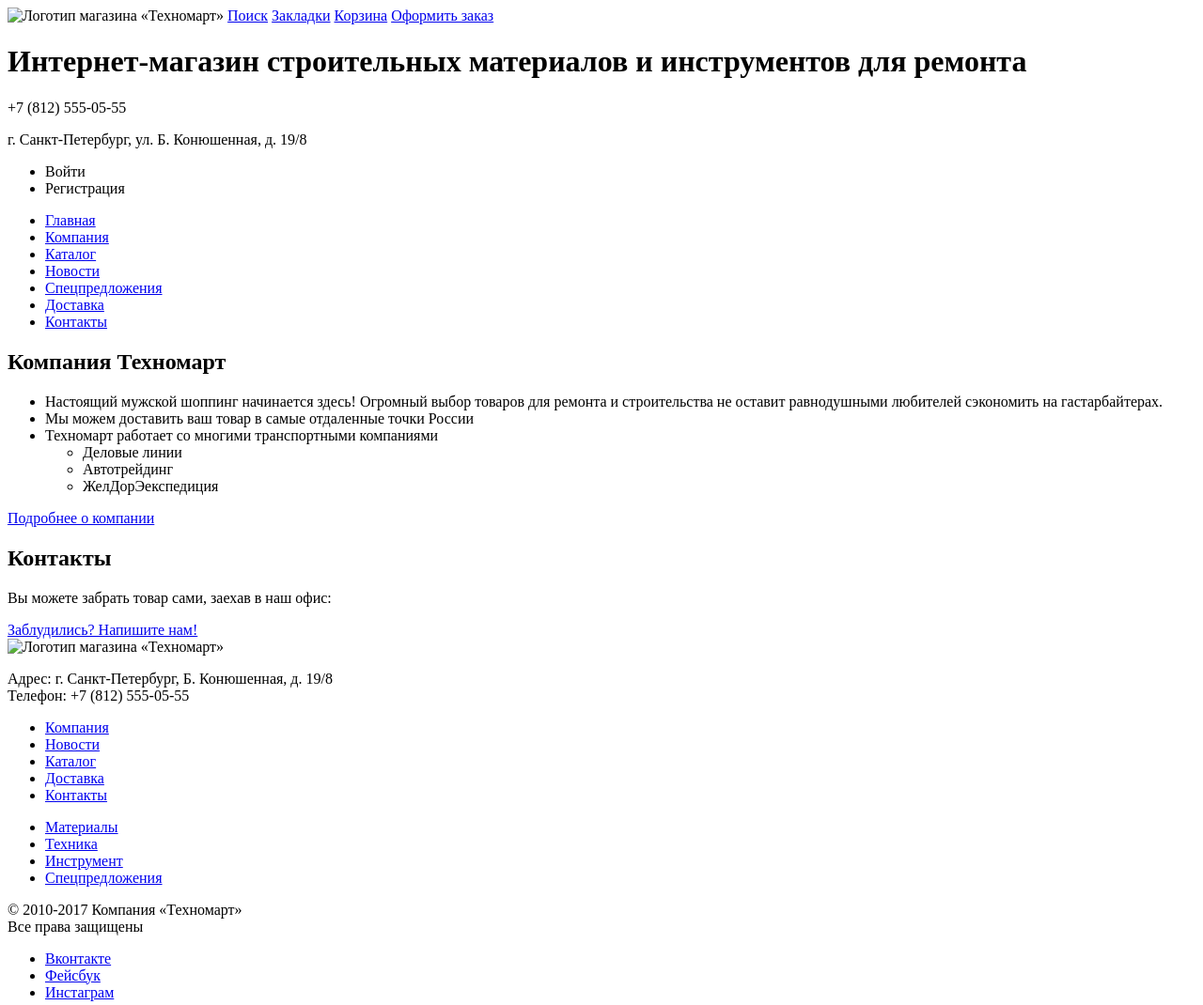
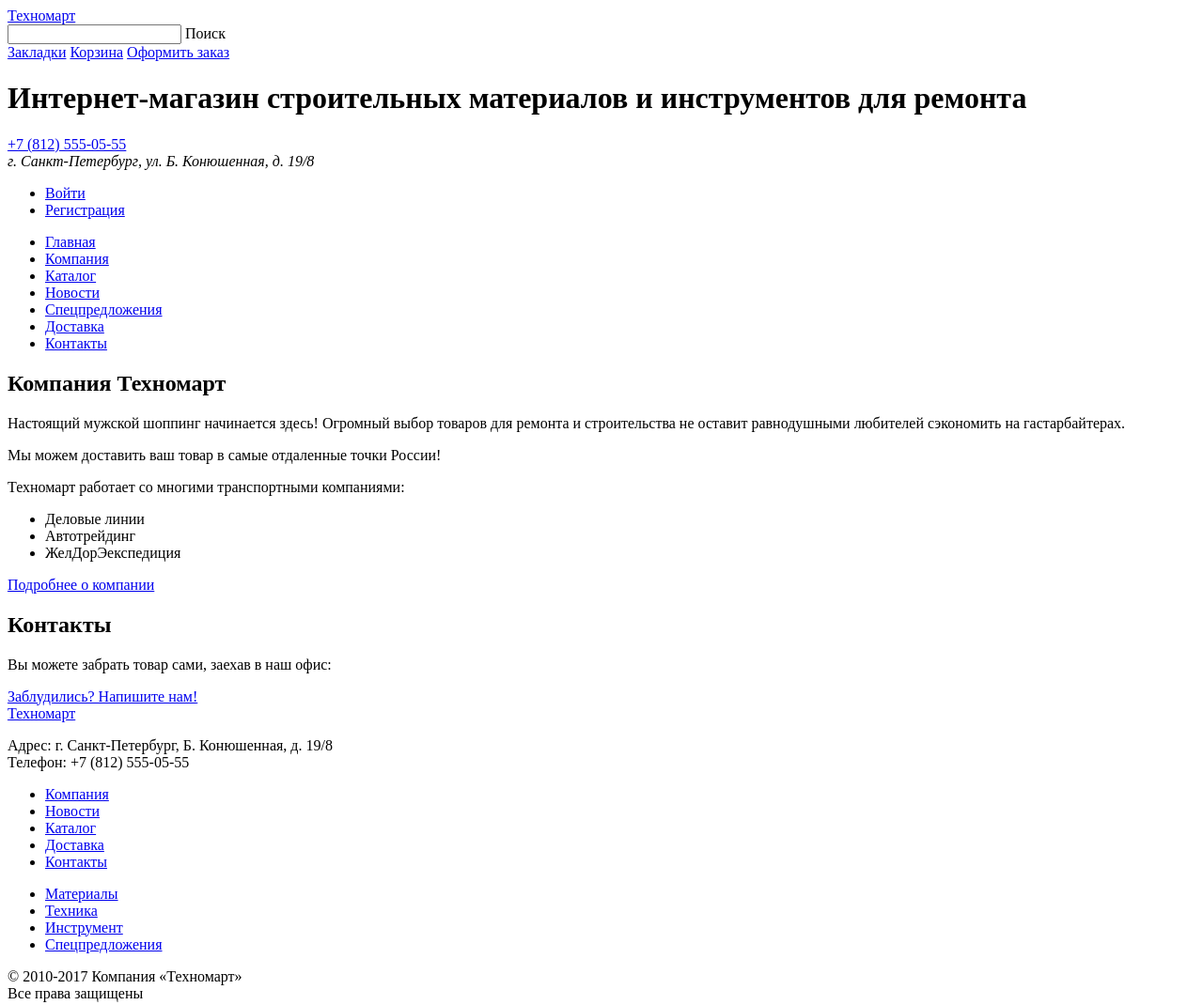
Before and after one commit to MalyshevaValeriya/-, a plain HTML site: page index.html in a window 1280 px wide. Shown: the top 1070 px of the page at 94% size. Drawn offline with Linux system fonts and the light colour scheme.

Commit message:
Задание 2 (отредактировано)

```diff
--- a/index.html
+++ b/index.html
@@ -4,28 +4,32 @@
     <meta charset="utf-8">
     <title>HTML Academy: Техномарт</title>
   </head>
+
   <body>
     <header class="main-header">
     <div class="header-top">
       <nav class="main-header">
-      	<a class="main-header-logo">
-      		<img src="img/index-logo.svg" width="368" height="153" alt="Логотип магазина «Техномарт»">
-      	</a>
-        <a href="search.html">Поиск</a>
+      	<a class="logo" href="#">Техномарт</a>
+        <form class="header-top-search" action="#">
+          <input type="search" name="search">
+          <label for="header-top-search">Поиск</label>
+        </form>
         <a href="bookmarks.html">Закладки</a>
         <a href="basket.html">Корзина</a>
         <a href="order.html">Оформить заказ</a>
       </nav>
     </div>
+
     <div class="header-middle">
   	    <h1> Интернет-магазин строительных материалов и инструментов для ремонта </h1>
-  	<p> +7 (812) 555-05-55 </p>
-  	<p> г. Санкт-Петербург, ул. Б. Конюшенная, д. 19/8 </p>
+  	    <a href="tel:+78125550555">+7 (812) 555-05-55</a>
+  	    <address>г. Санкт-Петербург, ул. Б. Конюшенная, д. 19/8</address>
   	    <ul class="user-navigation">
-          <li class="login-link">Войти</li>
-          <li class="registration"> Регистрация</li>
+            <li class="login-link"><a href="login.html">Войти</a></li>
+            <li class="registration"><a href="registration.html">Регистрация</a></li>
         </ul>
     </div>
+
     <nav class="header-bottom">
   	    <ul class="site-navigation">
             <li><a href="index.html">Главная</a></li>
@@ -36,33 +40,32 @@
             <li><a href="delivery.html">Доставка</a></li>
             <li><a href="contacts.html">Контакты</a></li>
         </ul>
+    </nav>
     </header>
+
      <main class="container">
-     	<section class="features">
+     	<section class="company">
             <h2>Компания Техномарт</h2>
-        <ul class="features-list">
-          	<li>Настоящий мужской шоппинг начинается здесь! Огромный выбор товаров для ремонта и строительства не оставит равнодушными любителей сэкономить на гастарбайтерах.</li>
-          	<li>Мы можем доставить ваш товар в самые отдаленные точки России</li>
-        	<li>Техномарт работает со многими транспортными компаниями
-        		<ul>
+          	<p>Настоящий мужской шоппинг начинается здесь! Огромный выбор товаров для ремонта и строительства не оставит равнодушными любителей сэкономить на гастарбайтерах.</p>
+          	<p>Мы можем доставить ваш товар в самые отдаленные точки России!</p>
+        	<p>Техномарт работает со многими транспортными компаниями:</p>
+        	<ul class="transport companies">
         	    <li>Деловые линии</li>
         	    <li>Автотрейдинг</li>
         	    <li>ЖелДорЭекспедиция</li>
             </ul>
-           </li>
-       </ul>
             <a href="company.html">Подробнее о компании</a>
         </section>
         <section class="contacts">
-        <h2>Контакты</h2>
+            <h2 class="contacts">Контакты</h2>
             <p>Вы можете забрать товар сами, заехав в наш офис:</p>
             <a href="write-us.html">Заблудились? Напишите нам!</a>
+        </section>
     </main>
+
     <footer class="main-footer">
         <div class="footer-top">
-    	<a class="main-footer-logo">
-      		<img src="img/index-logo.svg" width="368" height="153" alt="Логотип магазина «Техномарт»">
-      	</a>
+    	    <a class="logo" href="#">Техномарт</a>
       	    <p class="footer-contacts">
             Адрес: г. Санкт-Петербург, Б. Конюшенная, д. 19/8<br>
             Телефон: +7 (812) 555-05-55
@@ -85,10 +88,11 @@
             </ul>
         </nav>
         </div>
+
         <div class="footer-info">
             <section class="copyright">
-        © 2010-2017 Компания «Техномарт»<br>
-        Все права защищены
+                <p class="copyright-company">© 2010-2017 Компания «Техномарт»<br>
+                Все права защищены</p>
             </section>
         <div class="footer-social">
             <ul>
```
Also changed, not shown: catalog.html (+76 -22 lines). Lines whose indentation alone changed are shown as unchanged.
